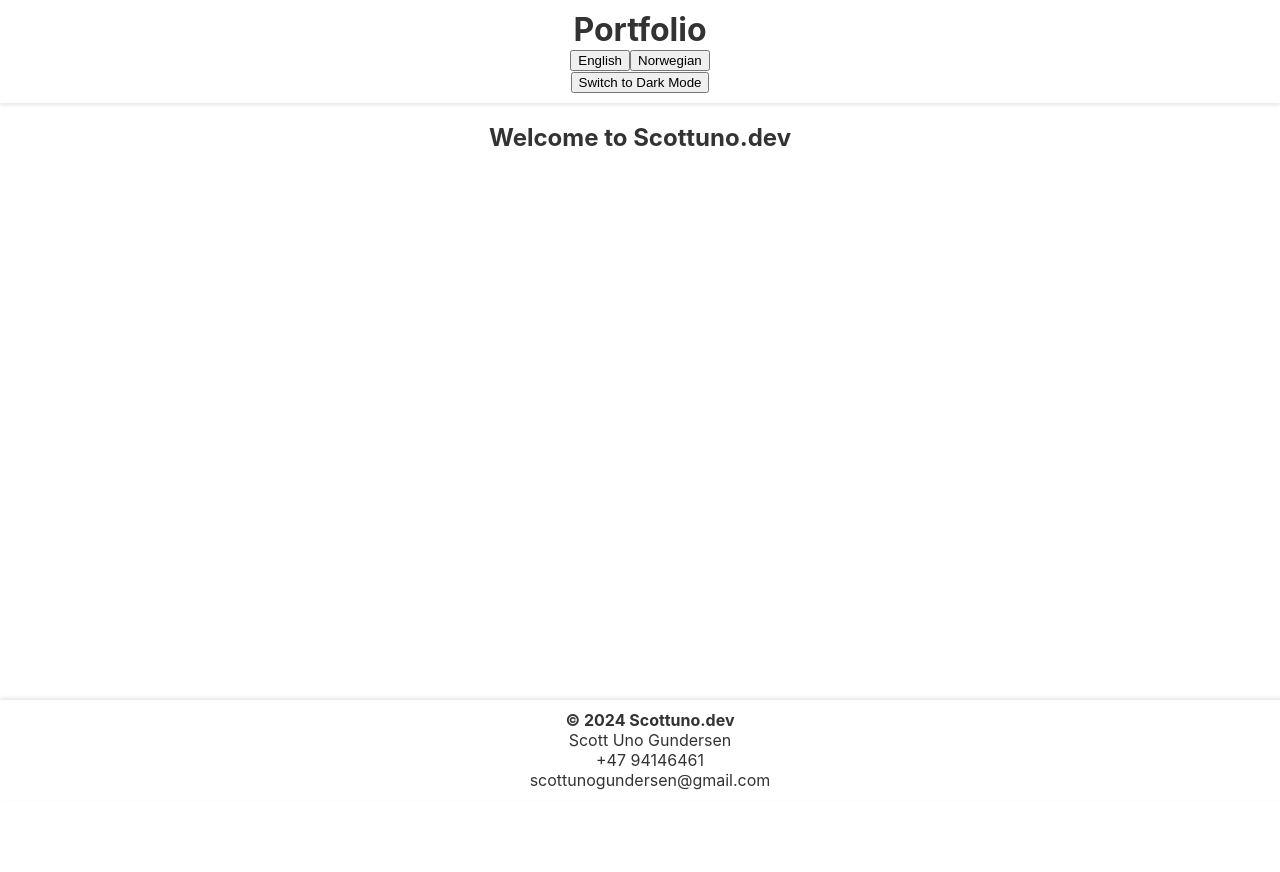
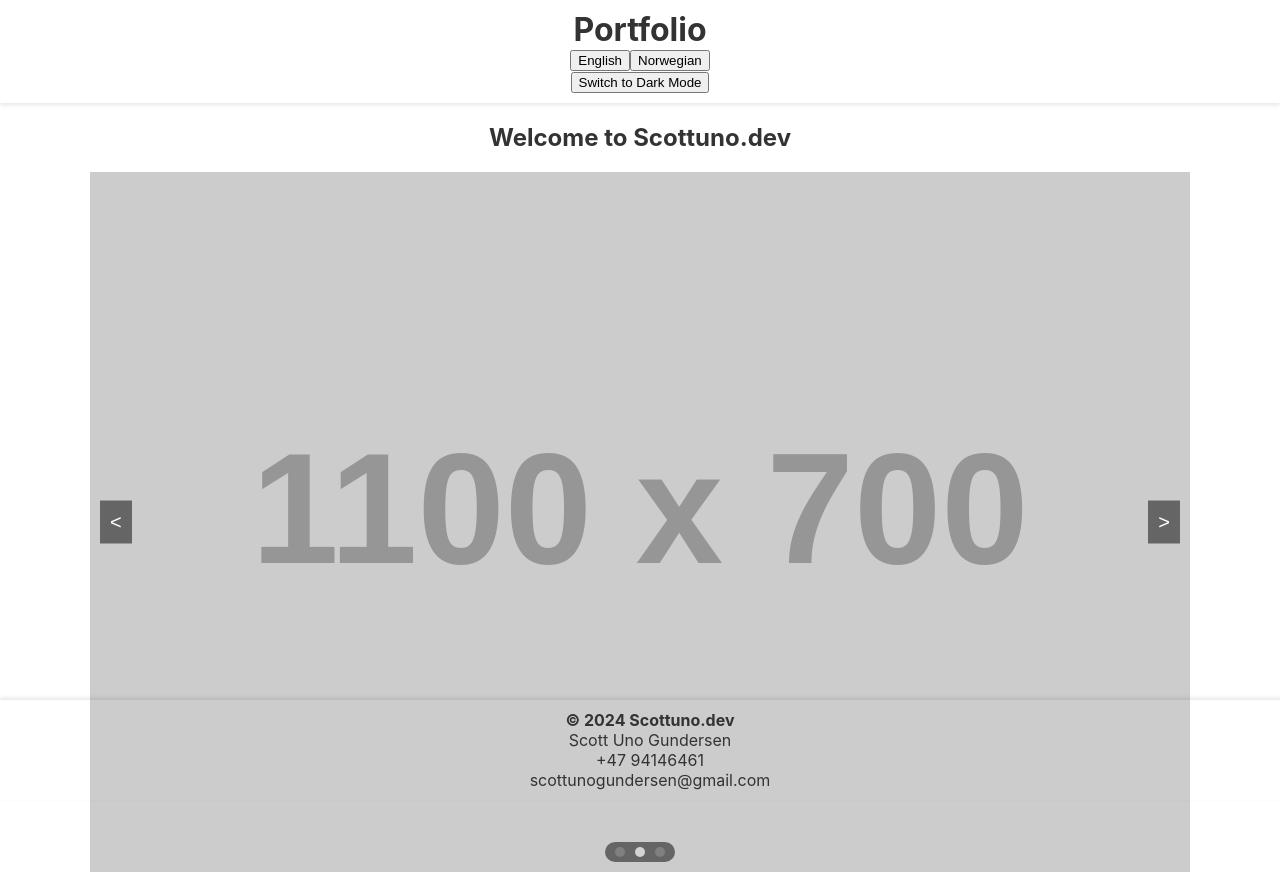
Before and after one commit to UnoHero/scottuno.dev, a React (Create React App) app in the folder frontend/: page / in a window 1280 px wide. Before the commit the page ends 800 px from the top, so only its background shows below. Built offline with nearby package versions, Linux system fonts and the light colour scheme.

Commit message:
adding a workin dummy carousel

```diff
--- /dev/null
+++ b/frontend/src/components/partials/ProjectCarousel.js
@@ -0,0 +1,122 @@
+import React, { useState, useEffect } from 'react';
+import styled from "styled-components";
+
+const Container = styled.div`
+  position: relative;
+  display: flex;
+  justify-content: center;
+  align-items: center;
+  height: 100%;
+`;
+
+const Carousel = styled.div`
+  position: relative;
+  display: flex;
+  overflow: hidden;
+`;
+
+const Arrow = styled.button`
+  position: absolute;
+  top: 50%;
+  transform: translateY(-50%);
+  background: rgba(0, 0, 0, 0.5);
+  border: none;
+  cursor: pointer;
+  padding: 10px;
+  font-size: 20px;
+  color: white;
+  ${({ direction }) => direction === 'left' ? 'left: 10px;' : 'right: 10px;'}
+`;
+
+const DotContainer = styled.div`
+  position: absolute;
+  bottom: 10px;
+  left: 50%;
+  transform: translateX(-50%);
+  display: flex;
+  background-color: rgba(0, 0, 0, 0.5); /* Semi-transparent black */
+  border-radius: 20px; /* Rounded box */
+  padding: 5px;
+`;
+
+const Dot = styled.div`
+  width: 10px;
+  height: 10px;
+  border-radius: 50%;
+  background-color: ${({ active }) => active ? 'lightgray' : 'gray'};
+  margin: 0 5px;
+  cursor: pointer;
+`;
+
+const ProjectCarousel = () => {
+  const [currentImageIndex, setCurrentImageIndex] = useState(0);
+  const [autoplay, setAutoplay] = useState(true);
+
+  const images = [
+    'https://placehold.co/1100x700',
+    'https://placehold.co/1100x700',
+    'https://placehold.co/1100x700',
+  ];
+
+  useEffect(() => {
+    let intervalId;
+
+    if (autoplay) {
+      intervalId = setInterval(() => {
+        setCurrentImageIndex((prevIndex) =>
+          (prevIndex + 1) % images.length
+        );
+      }, 3000);
+    }
+
+    return () => clearInterval(intervalId);
+  }, [autoplay, images.length]);
+
+  const handlePrev = () => {
+    setCurrentImageIndex((prevIndex) =>
+      (prevIndex - 1 + images.length) % images.length
+    );
+  };
+
+  const handleNext = () => {
+    setCurrentImageIndex((prevIndex) =>
+      (prevIndex + 1) % images.length
+    );
+  };
+
+  const handleDotClick = (index) => {
+    setCurrentImageIndex(index);
+  };
+
+  return (
+    <Container>
+      <Carousel>
+        <Arrow direction="left" onClick={handlePrev}>{'<'}</Arrow>
+        {images.map((image, index) => (
+          <img
+            key={index}
+            src={image}
+            alt={`Image ${index + 1}`}
+            style={{
+              display: index === currentImageIndex ? 'block' : 'none',
+              width: '100%',
+              height: 'auto',
+            }}
+          />
+        ))}
+        <Arrow direction="right" onClick={handleNext}>{'>'}</Arrow>
+      </Carousel>
+      <DotContainer>
+        {images.map((_, index) => (
+          <Dot
+            key={index}
+            active={index === currentImageIndex}
+            onClick={() => handleDotClick(index)}
+          />
+        ))}
+      </DotContainer>
+    </Container>
+  );
+};
+
+export default ProjectCarousel;
--- a/frontend/src/pages/Home.js
+++ b/frontend/src/pages/Home.js
@@ -3,16 +3,14 @@
 // Imports
 import React from 'react';
 import { useTranslation } from 'react-i18next';
-import styled from "styled-components"
 
-// Components
+// common Components
 import Header from "../components/common/Header"
 import Footer from "../components/common/Footer"
 
-// Styled components
-const Carousel = styled.div`
+// partials Components
+import ProjectCarousel from '../components/partials/ProjectCarousel';
 
-`;
 
 const Home = () => {
   const { t } = useTranslation();
@@ -25,7 +23,7 @@ const Home = () => {
         <h2>
           {t("home.title")}
         </h2>
-        <Carousel />
+        <ProjectCarousel />
       </section>
 
       <Footer />
```
